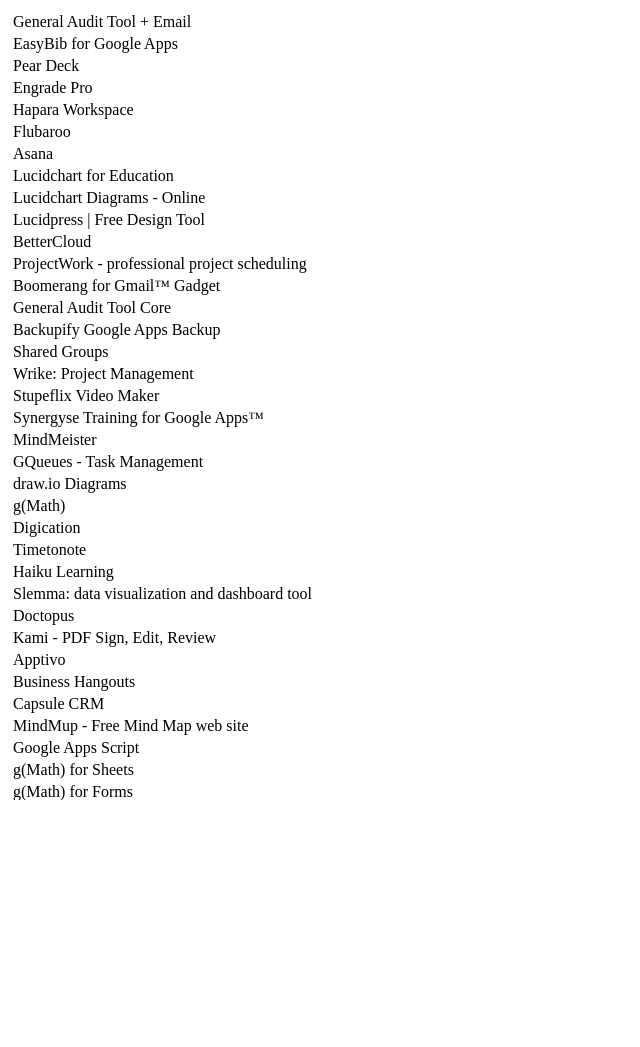
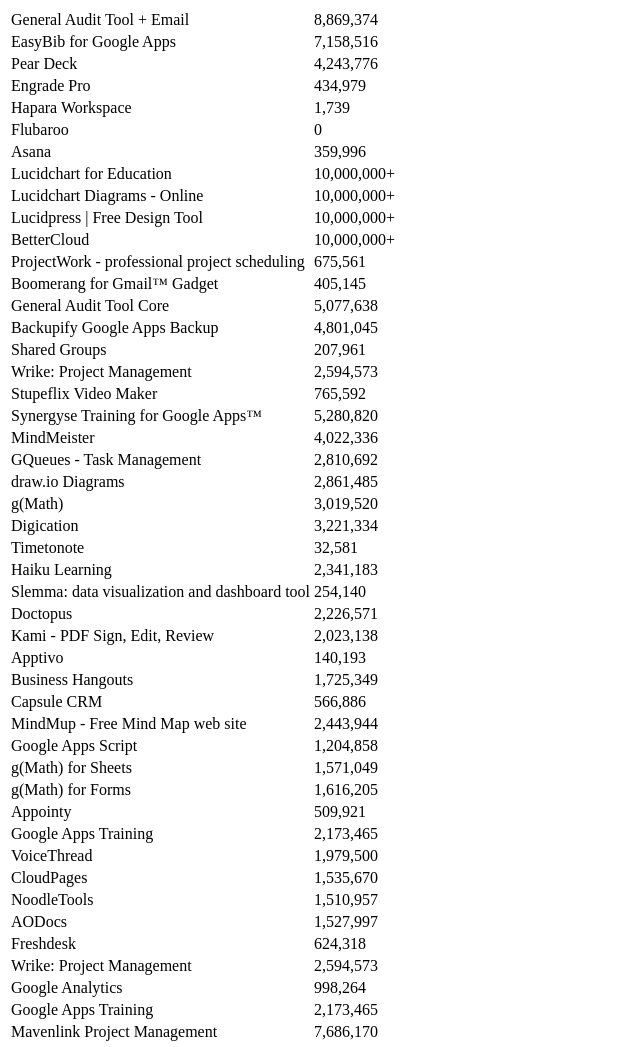
Before and after one commit to robmhoward/gam-list, a plain HTML site: page index.html at #!/apps in a window 1280 px wide. Shown: the whole page, without its empty margins (0-640 px from the left). Before the commit the page ends 800 px from the top, so only its background shows below. Drawn offline with nearby package versions, Linux system fonts and the light colour scheme; some packages are replaced by stand-ins of ours.

Commit message:
Updating apps browser to include usage count

```diff
--- a/partials/apps-browser.html
+++ b/partials/apps-browser.html
@@ -1,7 +1,8 @@
-<div id="appsContainer" class="container" style="overflow: hidden; display:flex; flex-direction: column; position: absolute; top:0px; bottom: 0px; left: 0px; right: 0px; padding: 10px;">
+<div id="appsContainer" class="container">
     <table>
         <tr ng-repeat="app in apps">
             <td>{{app[1]}}</td>
+            <td>{{app[23]}}
         </tr>
     </table>
 </div>
```
